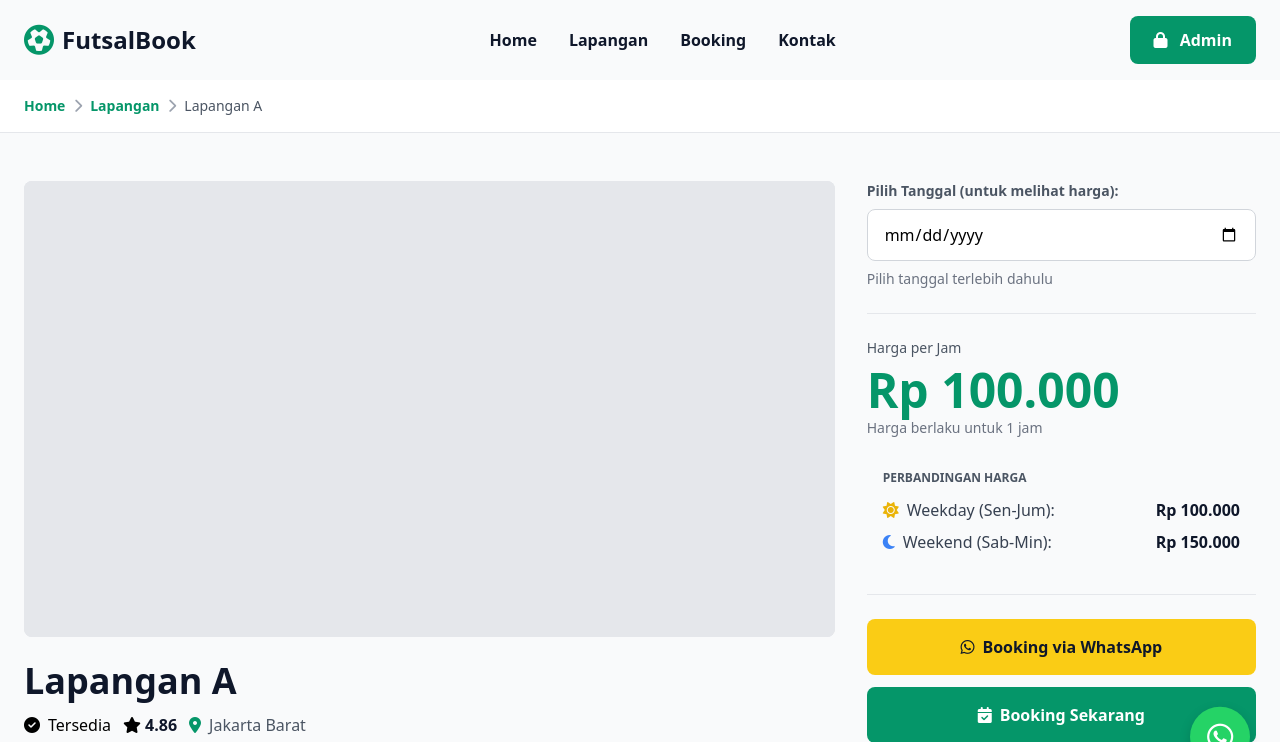
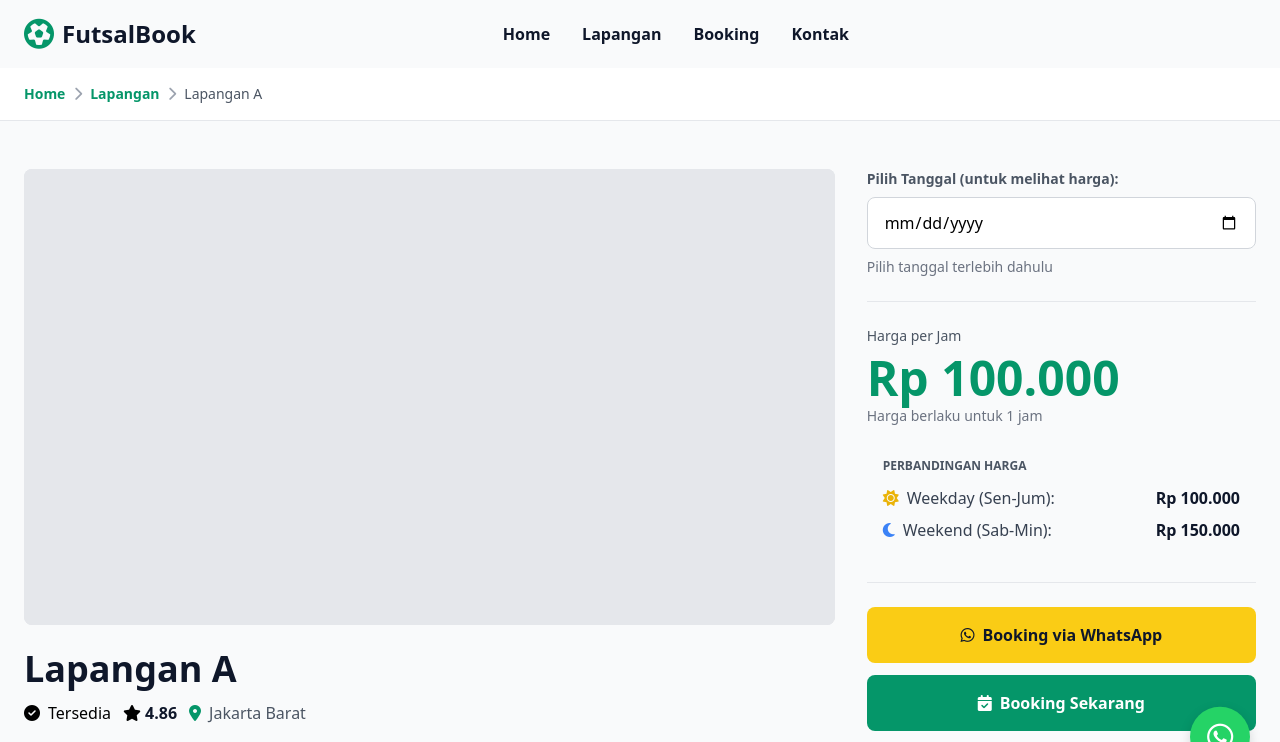
Before and after one commit to muhfahmm/website-booking-lapangan-futsal, a PHP site: page /project-client-php/detail-lapangan.php?id=1 in a window 1280 px wide. Shown: the top 742 px of the page. Run offline with PHP 8.4, Linux system fonts and the light colour scheme; data comes from the database, SQL or seed files in the repository; data that the repository does not hold is empty; some libraries are stand-ins or nearby versions.

Commit message:
booking-lapangan-futsal

```diff
--- a/detail-lapangan.php
+++ b/detail-lapangan.php
@@ -158,10 +158,11 @@ while ($row = $result_related->fetch_assoc()) {
     <!-- NAVBAR -->
     <nav class="sticky top-0 z-50 bg-transparent">
         <div class="container mx-auto px-6 py-4 flex justify-between items-center">
-            <div class="flex items-center gap-2">
+            <!-- Logo -->
+            <a href="index.php" class="flex items-center gap-2">
                 <i class="fas fa-futbol text-emerald-600 text-3xl"></i>
                 <span class="text-2xl font-bold text-slate-900">FutsalBook</span>
-            </div>
+            </a>
 
             <div class="hidden md:flex gap-8 items-center">
                 <a href="index.php#home" class="text-slate-900 font-semibold hover:text-emerald-600 transition-all">Home</a>
@@ -170,9 +171,8 @@ while ($row = $result_related->fetch_assoc()) {
                 <a href="index.php#kontak" class="text-slate-900 font-semibold hover:text-emerald-600 transition-all">Kontak</a>
             </div>
 
-            <a href="admin/auth/login.php" class="bg-emerald-600 text-white rounded-lg px-6 py-3 font-semibold hover:bg-emerald-700 hidden md:block">
-                <i class="fas fa-lock mr-2"></i> Admin
-            </a>
+            <!-- Space filler for alignment in place of admin button -->
+            <div class="hidden md:block w-[100px]"></div>
 
             <!-- Mobile Menu Toggle Button -->
             <button id="mobile-menu-btn" class="md:hidden text-2xl text-slate-900 cursor-pointer focus:outline-none">
@@ -203,13 +203,6 @@ while ($row = $result_related->fetch_assoc()) {
                 </a>
                 <a href="index.php#kontak" class="px-6 py-4 text-slate-900 font-semibold hover:bg-emerald-50 hover:text-emerald-600 border-b border-gray-100 transition-all" onclick="closeMobileMenu()">
                     <i class="fas fa-phone mr-3 text-emerald-600"></i>Kontak
-                </a>
-            </div>
-
-            <!-- Mobile Admin Link -->
-            <div class="mt-6 px-6 py-4 border-t border-gray-200">
-                <a href="admin/auth/login.php" class="block w-full bg-emerald-600 text-white rounded-lg px-6 py-3 font-semibold transition-all hover:bg-emerald-700 text-center">
-                    <i class="fas fa-lock mr-2"></i> Admin Login
                 </a>
             </div>
         </div>
```
Also changed, not shown: index.php (+9 -38 lines).
